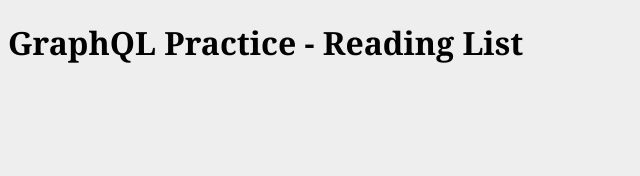
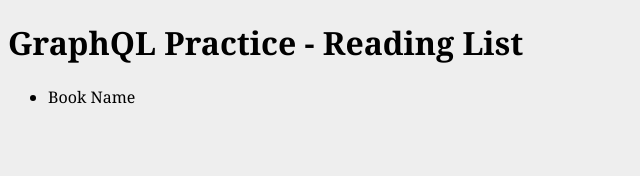
Before and after one commit to moonjason/graphql-app, a React (Create React App) app in the folder client/: page / in a window 1280 px wide. Shown: the top 176 px of the page, without its empty margins (0-640 px from the left). Built offline with nearby package versions, Linux system fonts and the light colour scheme.

Commit message:
booklist component

```diff
--- a/client/src/App.js
+++ b/client/src/App.js
@@ -1,9 +1,13 @@
 import React from 'react';
+
+//components
+import BookList from './components/BookList/BookList'
 
 function App() {
   return (
     <div id="main">
       <h1>GraphQL Practice - Reading List</h1>
+      <BookList/>
     </div>
   );
 }
--- /dev/null
+++ b/client/src/components/BookList/BookList.js
@@ -0,0 +1,13 @@
+import React from 'react';
+
+const BookList = () => {
+    return (
+        <div>
+            <ul id="booklist">
+                <li>Book Name</li>
+            </ul>
+        </div>
+    )
+}
+
+export default BookList;
```
